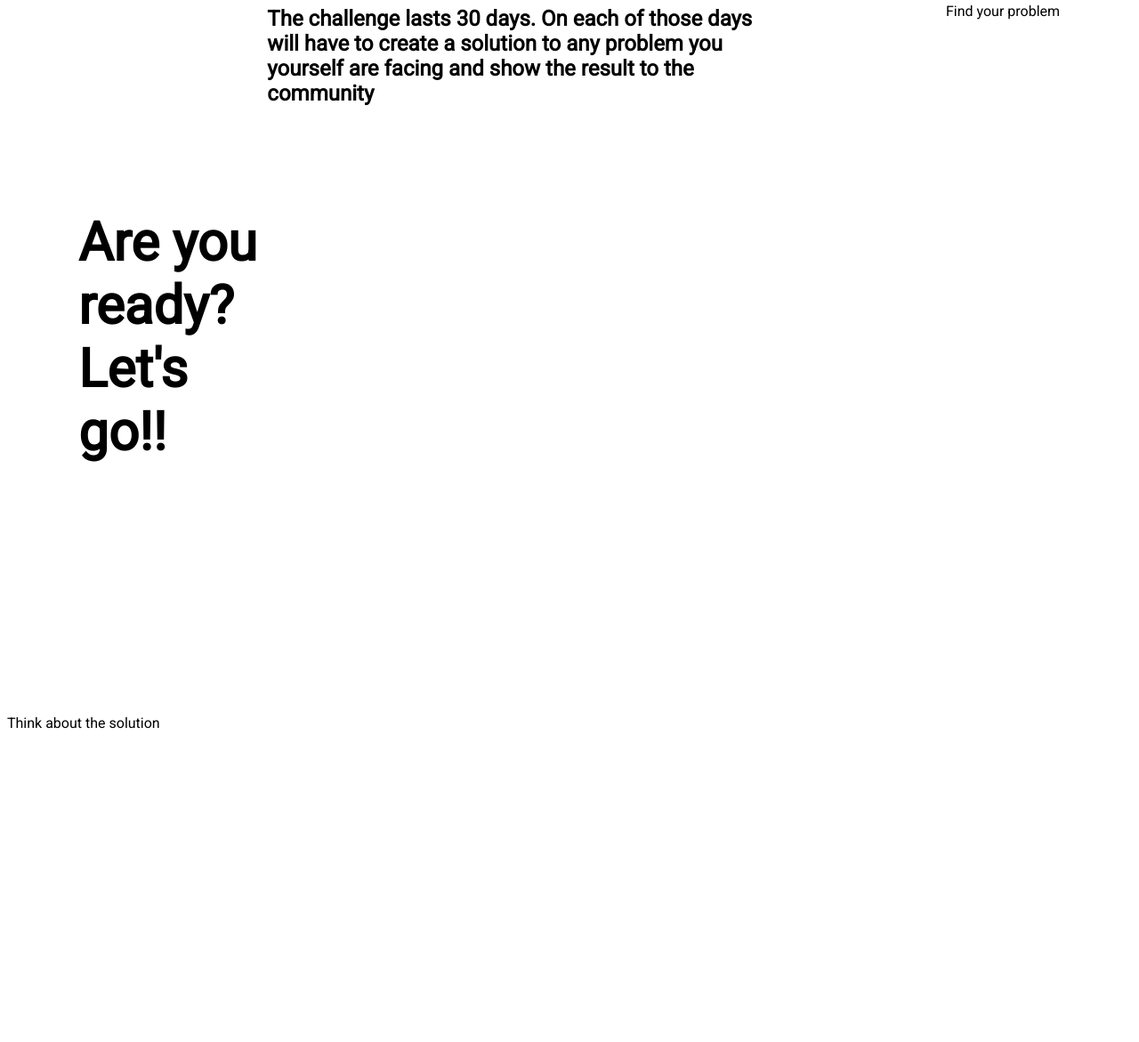
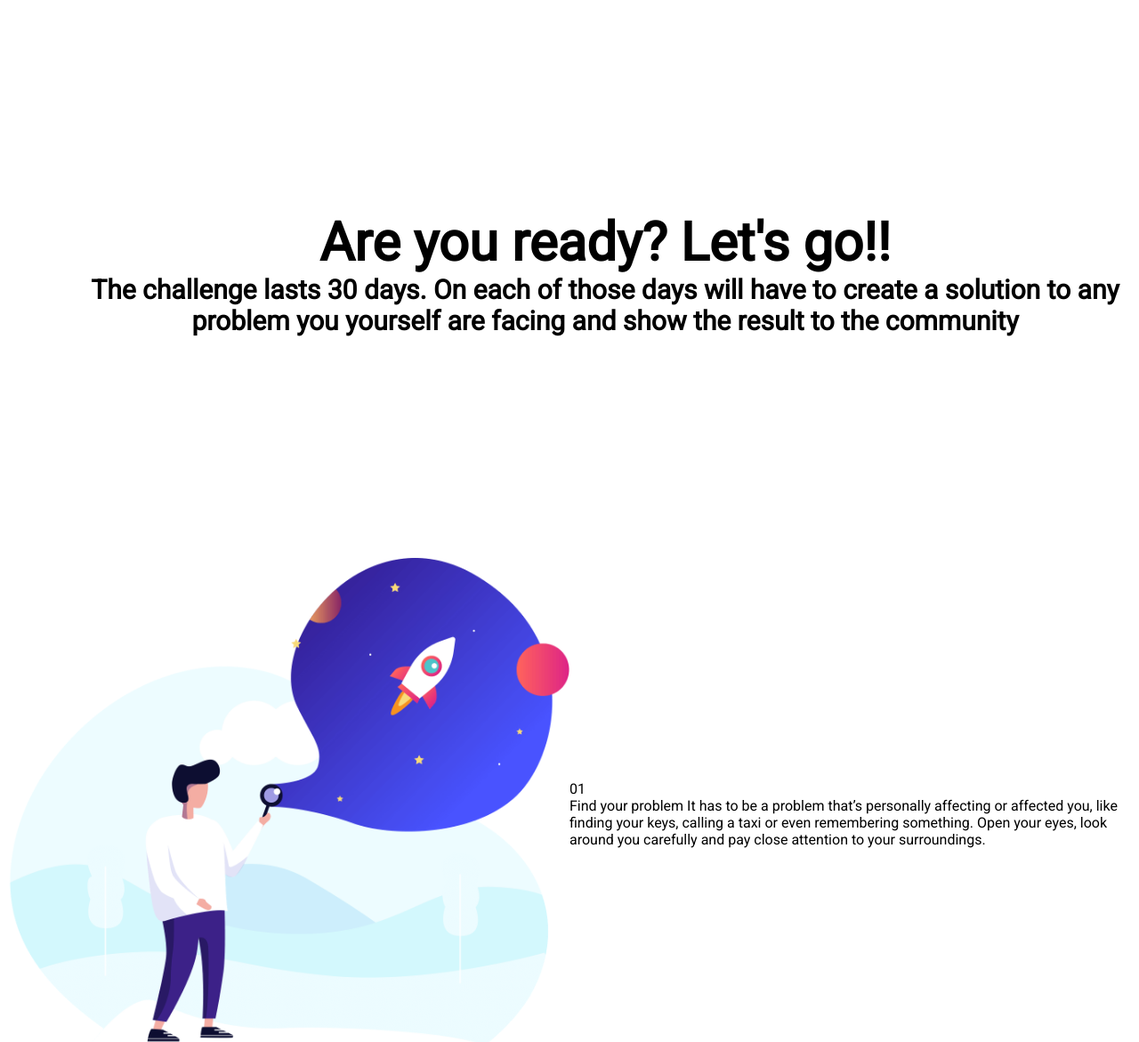
Before and after one commit to Lessing12/DesignerFin, a plain HTML site: page index.html in a window 1280 px wide. Shown: the part 4461-5632 px from the top of the page at 89% size. Drawn offline with Linux system fonts and the light colour scheme.

Commit message:
ersteVer

```diff
--- a/assets/css/style.css
+++ b/assets/css/style.css
@@ -97,16 +97,61 @@ h1{
      flex-wrap: wrap;
      justify-content: space-around;
  }
- .box1{
+ .box1{font-size: 25px;
 
 
  }
- .box2{
+ .box2{font-size: 25px;
 
 }
-.box3{
+.box3{font-size: 25px;
 
 }
-.box4{
+.box4{font-size: 25px;
 
 }
+.middle{
+    text-align: center;
+
+}
+.middlespan{
+text-align: center;
+font-size: 0.5em;
+display: flex;
+
+}
+.middletop{
+    height: 80vh;
+}
+.middledown{
+    display: flex;
+    flex-wrap: wrap;
+    justify-content: space-around;
+}
+.test1{
+    padding-top: 250px;
+    background: url(../img/step01.png);
+    background-size: contain;
+    background-repeat: no-repeat;
+    background-position: top right;
+    justify-content: flex-start;
+    height: 400px;
+}
+.test2{
+    padding-top: 250px;
+
+
+}
+.test3{
+    padding-top: 250px;
+
+
+}
+.test4{
+    padding-top: 25px;
+}
+.number1{
+    font-size: 30px;
+    color: gray;
+    margin: 50px;
+}
--- a/index.html
+++ b/index.html
@@ -40,6 +40,7 @@
 <section class="boxes">
     <div class="box1">Start with asking
         why You will start seeing things differently and coming up with more effective ways of achieving goals.
+        <img src="assets/img/" alt="">
         </div>
     <div class="box2">Your ideas will have more value
         By looking at problems from a different perspective, your ideas will be fresher and more valuable.
@@ -51,18 +52,28 @@
         As designers, we are often afraid of showing work that’s not finished or doesn’t look perfect. You will learn to accept feedback and learn from it.
         </div>
 </section>
-<section >
-    <h1>Are you ready? Let's go!!</h1>
-    <h2>The challenge lasts 30 days. On each of those days will have to create
-        a solution to any problem you yourself are facing and show the result to the community</h2>
-        <div></div>
-        <div>
-            <p>Find your problem</p>
+<section class="middletop">
+    <h1 class="middle">Are you ready? Let's go!! <br>
+     <span class="middlespan"> The challenge lasts 30 days. On each of those days will have to create
+        a solution to any problem you yourself are facing and show the result to the community</span></h1>
+
+
+
+
+</section>
+<section class="middledown">
+    <div class="test1"></div>
+    <div class="test2" >
+        <span class="number01">01</span> <br>
+        Find your problem
+        It has to be a problem that’s personally affecting or affected you, like finding your keys, calling a taxi or even remembering something. Open your eyes, look around you carefully and pay close attention to your surroundings.
         </div>
+    <div class="test3" >bild3</div>
+    <div class="test4" >test4</div>
 </section>
 <section>
     <div>
-        <p>Think about the solution</p>
+        Think about the solution
     </div>
 </section>
 <section>
```
